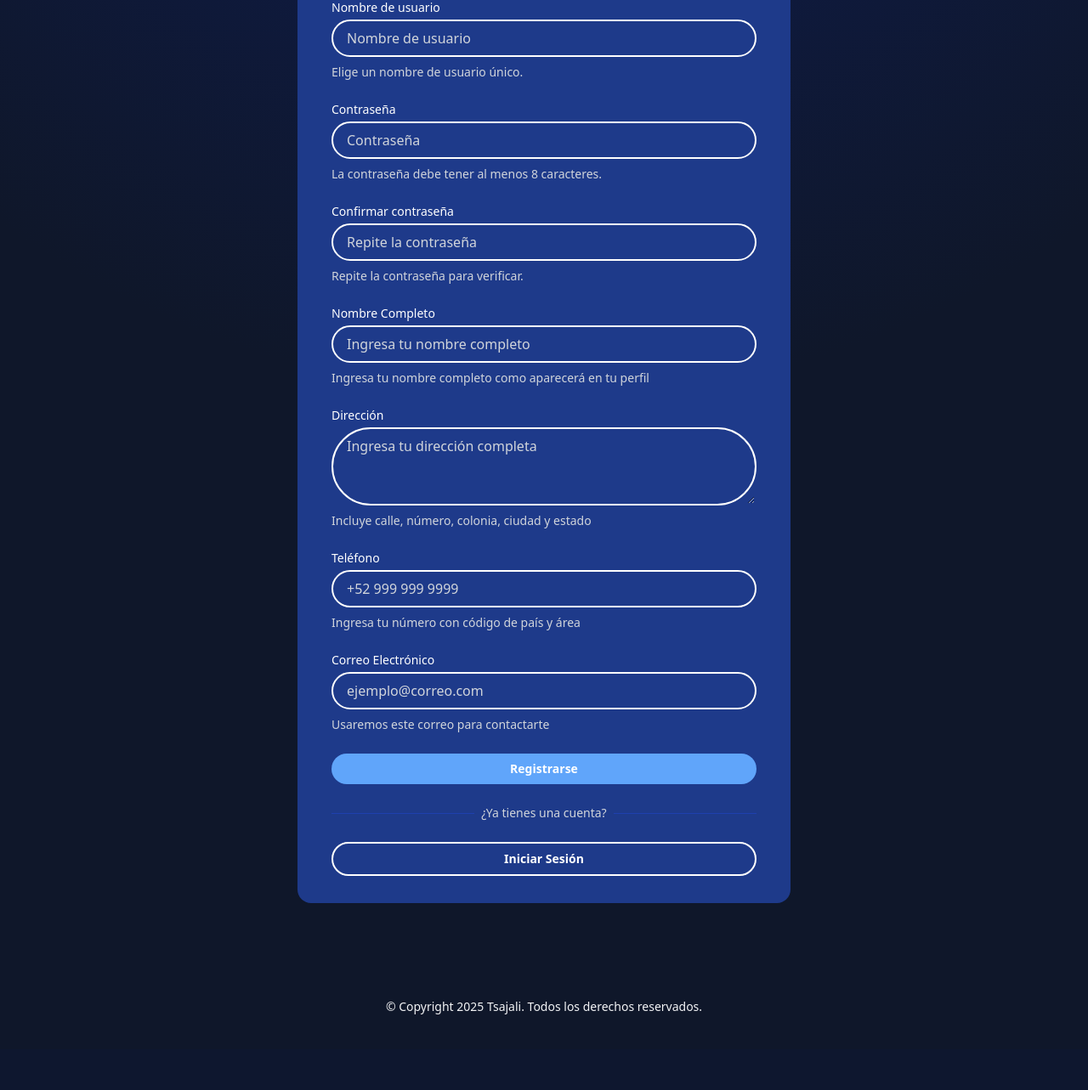
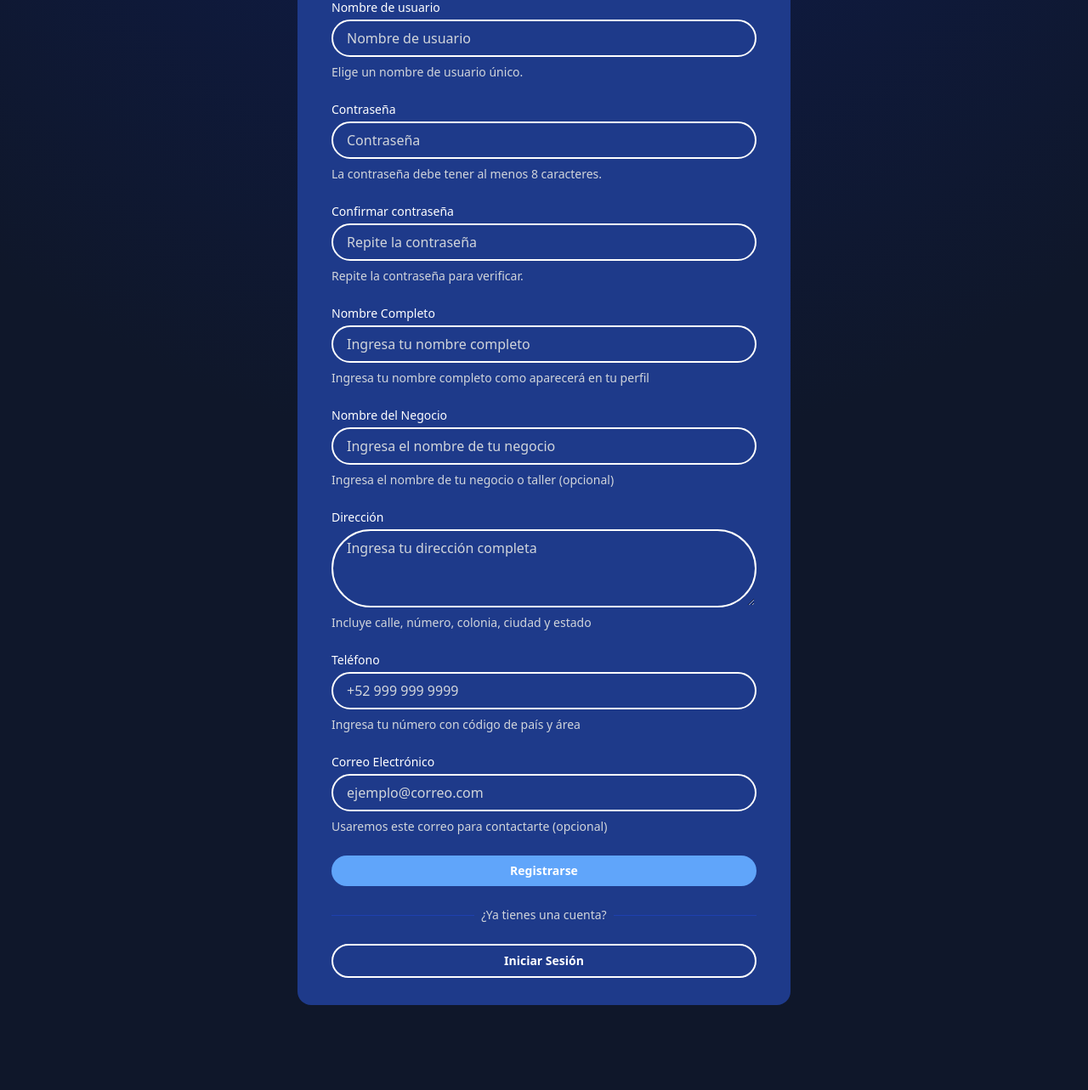
Before and after one commit to frinksdev/tsajali_web, a Django app: page /registro/ in a window 1280 px wide. Shown: the part 561-1844 px from the top of the page at 85% size. Before the commit the page ends 1755 px from the top, so only its background shows below. Run offline with Django 5.2, Linux system fonts and the light colour scheme; some libraries are stand-ins or nearby versions.

Commit message:
Artesanos: email opcional y campo de nombre de negocio

```diff
--- a/app_artesanos/forms.py
+++ b/app_artesanos/forms.py
@@ -25,6 +25,12 @@ class RegistroArtesanoForm(forms.ModelForm):
         widget=forms.TextInput(attrs={'class': 'form-control', 'placeholder': 'Ingresa tu nombre completo'}),
         help_text='Ingresa tu nombre completo como aparecerá en tu perfil'
     )
+    nombre_negocio = forms.CharField(
+        max_length=100,
+        required=False,
+        widget=forms.TextInput(attrs={'class': 'form-control', 'placeholder': 'Ingresa el nombre de tu negocio'}),
+        help_text='Ingresa el nombre de tu negocio o taller (opcional)'
+    )
     direccion = forms.CharField(
         widget=forms.Textarea(attrs={'class': 'form-control', 'rows': 3, 'placeholder': 'Ingresa tu dirección completa'}),
         help_text='Incluye calle, número, colonia, ciudad y estado'
@@ -36,13 +42,14 @@ class RegistroArtesanoForm(forms.ModelForm):
         help_text='Ingresa tu número con código de país y área'
     )
     email = forms.EmailField(
+        required=False,
         widget=forms.EmailInput(attrs={'class': 'form-control', 'placeholder': 'ejemplo@correo.com'}),
-        help_text='Usaremos este correo para contactarte'
+        help_text='Usaremos este correo para contactarte (opcional)'
     )
 
     class Meta:
         model = Artesano
-        fields = ['username', 'password1', 'password2', 'nombre', 'direccion', 'telefono', 'email']
+        fields = ['username', 'password1', 'password2', 'nombre', 'nombre_negocio', 'direccion', 'telefono', 'email']
 
     def clean_username(self):
         username = self.cleaned_data['username']
@@ -52,8 +59,9 @@ class RegistroArtesanoForm(forms.ModelForm):
 
     def clean_email(self):
         email = self.cleaned_data['email']
-        if User.objects.filter(email=email).exists() or Artesano.objects.filter(email=email).exists():
-            raise forms.ValidationError('Este correo electrónico ya está registrado.')
+        if email:  # Solo validar si se proporciona un email
+            if User.objects.filter(email=email).exists() or Artesano.objects.filter(email=email).exists():
+                raise forms.ValidationError('Este correo electrónico ya está registrado.')
         return email
 
     def clean(self):
@@ -112,9 +120,10 @@ class ArtesaniaForm(forms.ModelForm):
 class EditarPerfilArtesanoForm(forms.ModelForm):
     class Meta:
         model = Artesano
-        fields = ['nombre', 'direccion', 'telefono', 'email']
+        fields = ['nombre', 'nombre_negocio', 'direccion', 'telefono', 'email']
         widgets = {
             'nombre': forms.TextInput(attrs={'class': 'form-control', 'placeholder': 'Ingresa tu nombre completo'}),
+            'nombre_negocio': forms.TextInput(attrs={'class': 'form-control', 'placeholder': 'Ingresa el nombre de tu negocio'}),
             'direccion': forms.Textarea(attrs={'class': 'form-control', 'rows': 3, 'placeholder': 'Ingresa tu dirección completa'}),
             'telefono': forms.TextInput(attrs={'class': 'form-control', 'placeholder': '+52 999 999 9999'}),
             'email': forms.EmailInput(attrs={'class': 'form-control', 'placeholder': 'ejemplo@correo.com'}),
--- a/app_artesanos/models.py
+++ b/app_artesanos/models.py
@@ -6,9 +6,10 @@ from django.contrib.auth.models import User
 class Artesano(models.Model):
     usuario = models.OneToOneField(User, on_delete=models.CASCADE)
     nombre = models.CharField(max_length=100)
+    nombre_negocio = models.CharField(max_length=100, null=True, blank=True)
     direccion = models.TextField()
     telefono = models.CharField(max_length=15)
-    email = models.EmailField()
+    email = models.EmailField(null=True, blank=True)
     fecha_registro = models.DateTimeField(auto_now_add=True)
     latitud = models.DecimalField(max_digits=9, decimal_places=6, null=True, blank=True)
     longitud = models.DecimalField(max_digits=9, decimal_places=6, null=True, blank=True)
--- a/app_artesanos/templates/app_artesanos/registro_artesano.html
+++ b/app_artesanos/templates/app_artesanos/registro_artesano.html
@@ -85,6 +85,16 @@
                 </div>
 
                 <div>
+                    <label for="{{ form.nombre_negocio.id_for_label }}" class="block text-sm font-medium text-white">Nombre del Negocio</label>
+                    <div class="mt-1">
+                        {{ form.nombre_negocio|add_class:"block w-full rounded-full border-2 border-white bg-transparent text-white placeholder:text-gray-300 py-2 px-4 focus:ring-2 focus:ring-inset focus:ring-blue-400" }}
+                    </div>
+                    {% if form.nombre_negocio.help_text %}
+                        <p class="mt-2 text-sm text-gray-300">{{ form.nombre_negocio.help_text }}</p>
+                    {% endif %}
+                </div>
+
+                <div>
                     <label for="{{ form.direccion.id_for_label }}" class="block text-sm font-medium text-white">Dirección</label>
                     <div class="mt-1">
                         {{ form.direccion|add_class:"block w-full rounded-full border-2 border-white bg-transparent text-white placeholder:text-gray-300 py-2 px-4 focus:ring-2 focus:ring-inset focus:ring-blue-400" }}
--- a/app_artesanos/views.py
+++ b/app_artesanos/views.py
@@ -29,16 +29,17 @@ def registro_artesano(request):
                 user = User.objects.create_user(
                     username=form.cleaned_data['username'],
                     password=form.cleaned_data['password1'],
-                    email=form.cleaned_data['email']
+                    email=form.cleaned_data.get('email', '')
                 )
 
                 # Crear artesano asociado
                 artesano = Artesano.objects.create(
                     usuario=user,
                     nombre=form.cleaned_data['nombre'],
+                    nombre_negocio=form.cleaned_data.get('nombre_negocio'),
                     direccion=form.cleaned_data['direccion'],
                     telefono=form.cleaned_data['telefono'],
-                    email=form.cleaned_data['email'],
+                    email=form.cleaned_data.get('email'),
                     latitud=location.latitude if location else None,
                     longitud=location.longitude if location else None
                 )
@@ -55,14 +56,15 @@ def registro_artesano(request):
                 user = User.objects.create_user(
                     username=form.cleaned_data['username'],
                     password=form.cleaned_data['password1'],
-                    email=form.cleaned_data['email']
+                    email=form.cleaned_data.get('email', '')
                 )
                 artesano = Artesano.objects.create(
                     usuario=user,
                     nombre=form.cleaned_data['nombre'],
+                    nombre_negocio=form.cleaned_data.get('nombre_negocio'),
                     direccion=form.cleaned_data['direccion'],
                     telefono=form.cleaned_data['telefono'],
-                    email=form.cleaned_data['email']
+                    email=form.cleaned_data.get('email')
                 )
                 user = authenticate(username=form.cleaned_data['username'], password=form.cleaned_data['password1'])
                 if user is not None:
```
Also changed, not shown: app_artesanos/templates/app_artesanos/editar_perfil.html (+8 -0 lines), app_artesanos/templates/app_artesanos/perfil_artesano.html (+9 -0 lines), app_artesanos/migrations/0004_alter_artesano_email.py (added), app_artesanos/migrations/0005_artesano_nombre_negocio.py (added).
